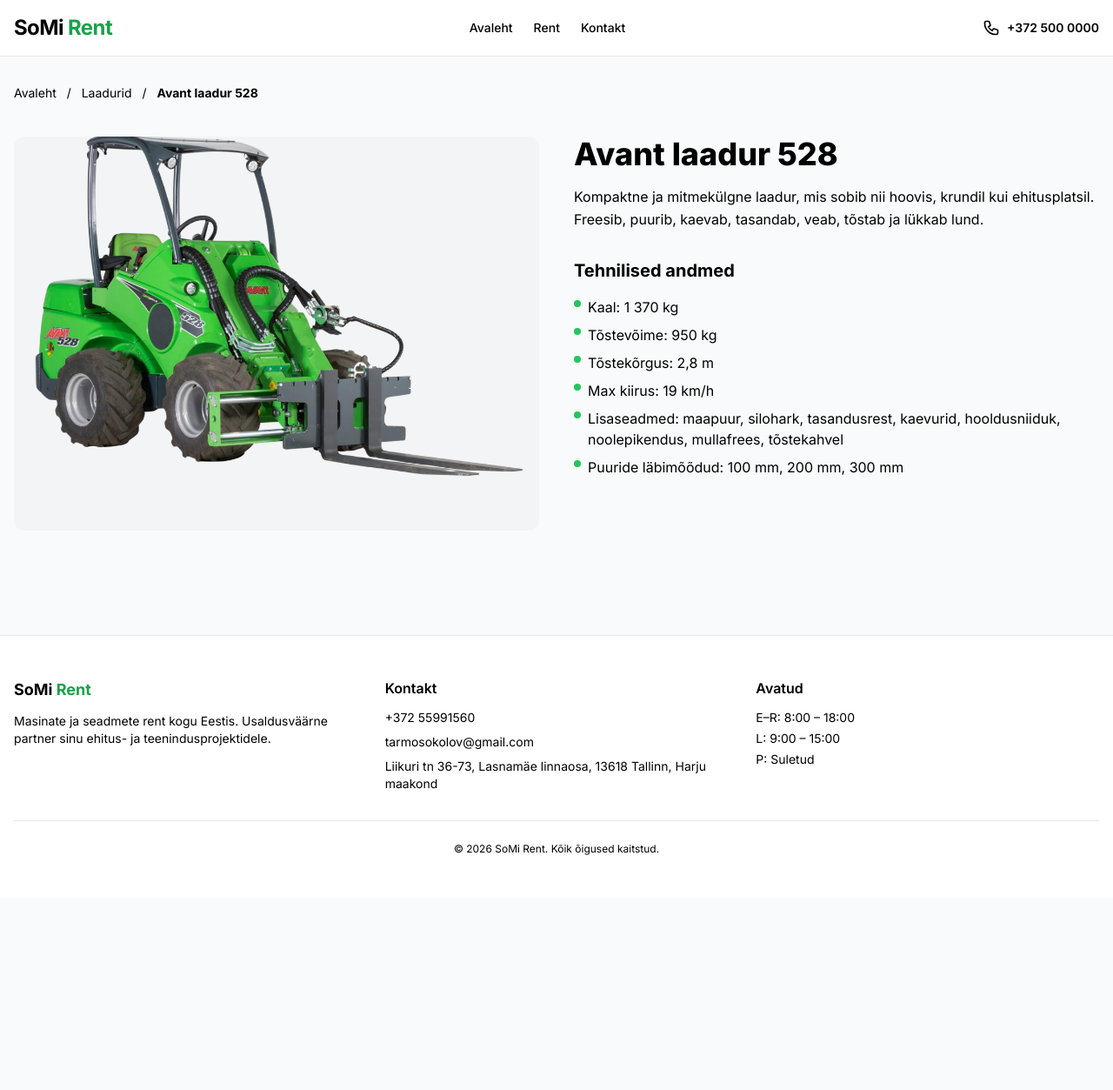
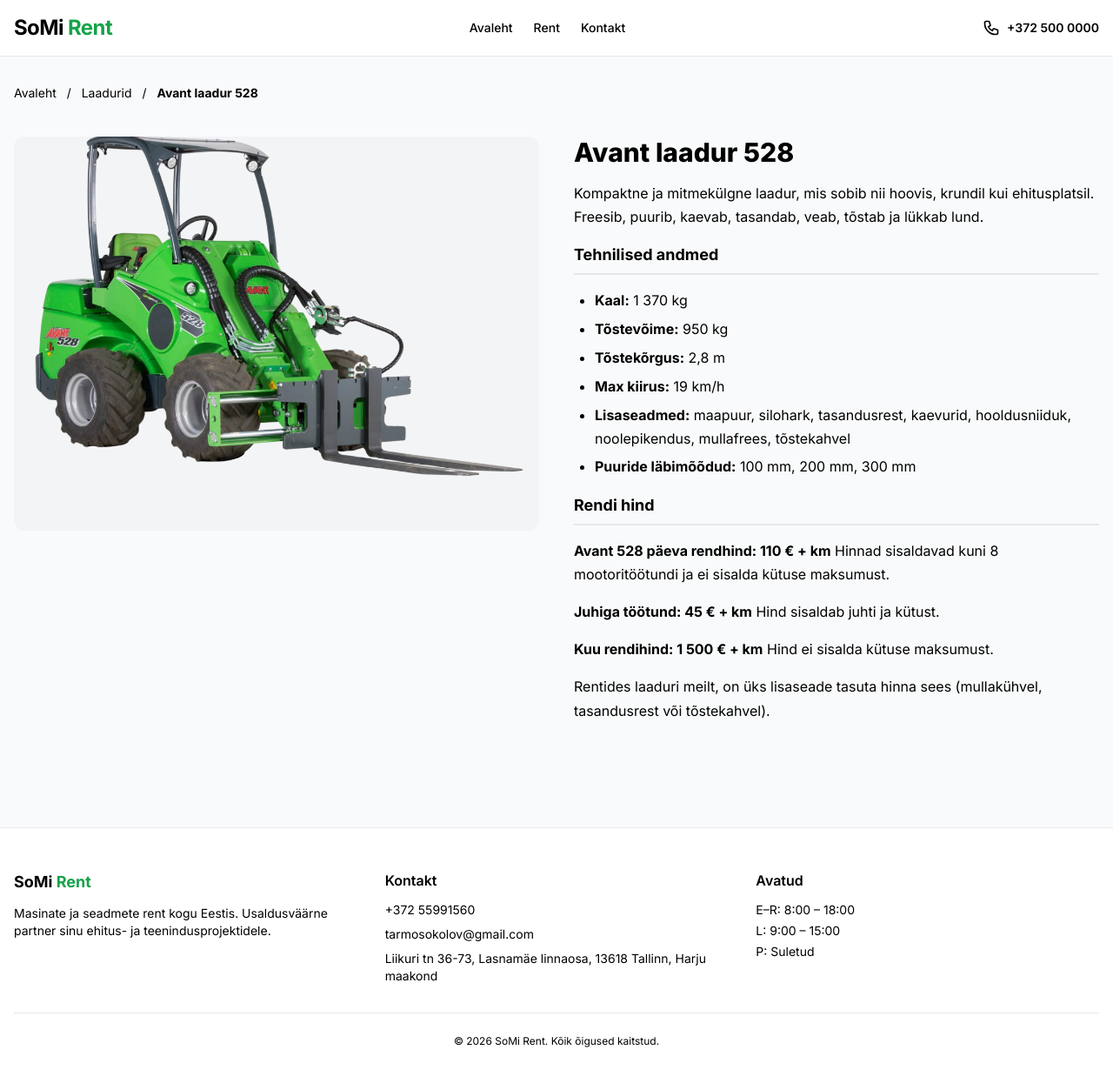
Before and after one commit to SoMi-Rent-OU/rendiportaal-homepage, a Jekyll site: the page built from _products/laadurid/avant-laadur-528.md, in a window 1280 px wide. Shown: the whole page at 87% size. Built offline with Jekyll 4.4.1, drawn with Linux system fonts in a browser that asks for light colours; nearby versions of some CDN libraries; before the commit the page ends 1032 px from its top, so only the background shows below that.

Commit message:
move more editable content into the md file

```diff
--- a/_layouts/default.html
+++ b/_layouts/default.html
@@ -11,6 +11,13 @@
   <link href="https://fonts.googleapis.com/css2?family=Inter:wght@400;500;600;700;800&display=swap" rel="stylesheet">
   <style>
     body { font-family: 'Inter', sans-serif; }
+    .md-content h1 { font-size: 1.875rem; font-weight: 800; line-height: 1.2; margin-bottom: 1rem; }
+    .md-content h2 { font-size: 1.125rem; font-weight: 700; margin-top: 2rem; margin-bottom: 0.75rem; padding-bottom: 0.5rem; border-bottom: 2px solid #e5e7eb; }
+    .md-content p { line-height: 1.7; margin-bottom: 0.75rem; }
+    .md-content ul { list-style-type: disc; padding-left: 1.5rem; margin-bottom: 1rem; }
+    .md-content ol { list-style-type: decimal; padding-left: 1.5rem; margin-bottom: 1rem; }
+    .md-content li { line-height: 1.7; margin-bottom: 0.35rem; }
+    .md-content strong { font-weight: 700; }
   </style>
 </head>
 <body class="bg-gray-50">
--- a/_layouts/product.html
+++ b/_layouts/product.html
@@ -2,37 +2,40 @@
 layout: default
 ---
 
-{% assign category_url = page.category_permalink %}
+{% assign path_parts = page.path | split: "/" %}
+{% assign category_folder = path_parts[1] %}
+{% assign product_id = page.slug %}
+
+{% for cat in site.products %}
+  {% if cat.layout == 'category' %}
+    {% assign cat_path_parts = cat.path | split: "/" %}
+    {% assign cat_folder = cat_path_parts[1] %}
+    {% if cat_folder == category_folder %}
+      {% assign category_title = cat.title %}
+      {% assign category_url = cat.url %}
+      {% break %}
+    {% endif %}
+  {% endif %}
+{% endfor %}
 
 <nav class="max-w-7xl mx-auto px-4 pt-8 text-sm">
   <a href="/" class="hover:text-green-600 transition">Avaleht</a>
   <span class="mx-2">/</span>
-  <a href="{{ category_url }}" class="hover:text-green-600 transition">{{ page.category }}</a>
-  <span class="mx-2">/</span>
+  {% if category_title %}
+    <a href="{{ category_url }}" class="hover:text-green-600 transition">{{ category_title }}</a>
+    <span class="mx-2">/</span>
+  {% endif %}
   <span class="font-bold">{{ page.title }}</span>
 </nav>
 
 <section class="max-w-7xl mx-auto px-4 py-10">
   <div class="grid grid-cols-1 lg:grid-cols-2 gap-10">
     <div class="aspect-[4/3] bg-gray-100 rounded-xl overflow-hidden">
-      <img src="/images/products/{{ page.product_id }}.jpg" alt="{{ page.title }}" class="w-full h-full object-cover">
+      <img src="/images/products/{{ product_id }}.jpg" alt="{{ page.title }}" class="w-full h-full object-cover">
     </div>
 
-    <div>
-      <h1 class="text-3xl md:text-4xl font-extrabold mb-4">{{ page.title }}</h1>
-      <p class="mb-8 leading-relaxed">{{ page.description }}</p>
-
-      {% if page.specs %}
-        <h2 class="text-xl font-bold mb-4">Tehnilised andmed</h2>
-        <ul class="space-y-2">
-          {% for spec in page.specs %}
-            <li class="flex items-start gap-2">
-              <span class="mt-1 w-2 h-2 rounded-full bg-green-500 flex-shrink-0"></span>
-              <span>{{ spec }}</span>
-            </li>
-          {% endfor %}
-        </ul>
-      {% endif %}
+    <div class="space-y-4 md-content">
+      {{ content }}
     </div>
   </div>
 </section>
--- a/_products/laadurid/avant-laadur-528.md
+++ b/_products/laadurid/avant-laadur-528.md
@@ -1,16 +1,29 @@
 ---
 layout: product
 title: Avant laadur 528
-description: Kompaktne ja mitmekülgne laadur, mis sobib nii hoovis, krundil kui ehitusplatsil. Freesib, puurib, kaevab, tasandab, veab, tõstab ja lükkab lund.
-category: Laadurid
-category_permalink: /tooted/laadurid/
-product_id: avant-laadur-528
-permalink: /tooted/laadurid/avant-laadur-528/
-specs:
-  - "Kaal: 1 370 kg"
-  - "Tõstevõime: 950 kg"
-  - "Tõstekõrgus: 2,8 m"
-  - "Max kiirus: 19 km/h"
-  - "Lisaseadmed: maapuur, silohark, tasandusrest, kaevurid, hooldusniiduk, noolepikendus, mullafrees, tõstekahvel"
-  - "Puuride läbimõõdud: 100 mm, 200 mm, 300 mm"
 ---
+# Avant laadur 528
+
+Kompaktne ja mitmekülgne laadur, mis sobib nii hoovis, krundil kui ehitusplatsil. Freesib, puurib, kaevab, tasandab, veab, tõstab ja lükkab lund.
+
+## Tehnilised andmed
+
+- **Kaal:** 1 370 kg
+- **Tõstevõime:** 950 kg
+- **Tõstekõrgus:** 2,8 m
+- **Max kiirus:** 19 km/h
+- **Lisaseadmed:** maapuur, silohark, tasandusrest, kaevurid, hooldusniiduk, noolepikendus, mullafrees, tõstekahvel
+- **Puuride läbimõõdud:** 100 mm, 200 mm, 300 mm
+
+## Rendi hind
+
+**Avant 528 päeva rendhind: 110 € + km**
+Hinnad sisaldavad kuni 8 mootoritöötundi ja ei sisalda kütuse maksumust.
+
+**Juhiga töötund: 45 € + km**
+Hind sisaldab juhti ja kütust.
+
+**Kuu rendihind: 1 500 € + km**
+Hind ei sisalda kütuse maksumust.
+
+Rentides laaduri meilt, on üks lisaseade tasuta hinna sees (mullakühvel, tasandusrest või tõstekahvel).
```
Also changed, not shown: _layouts/category.html (+9 -3 lines).
